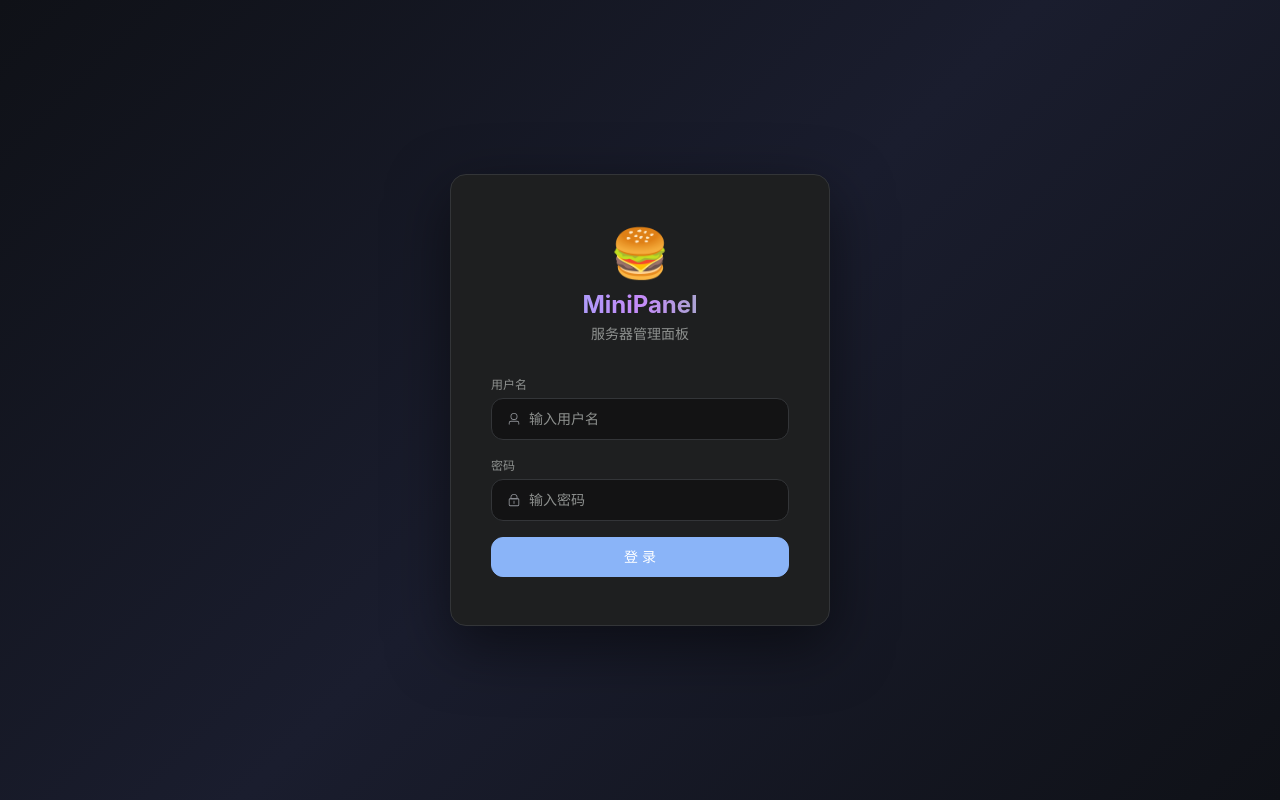
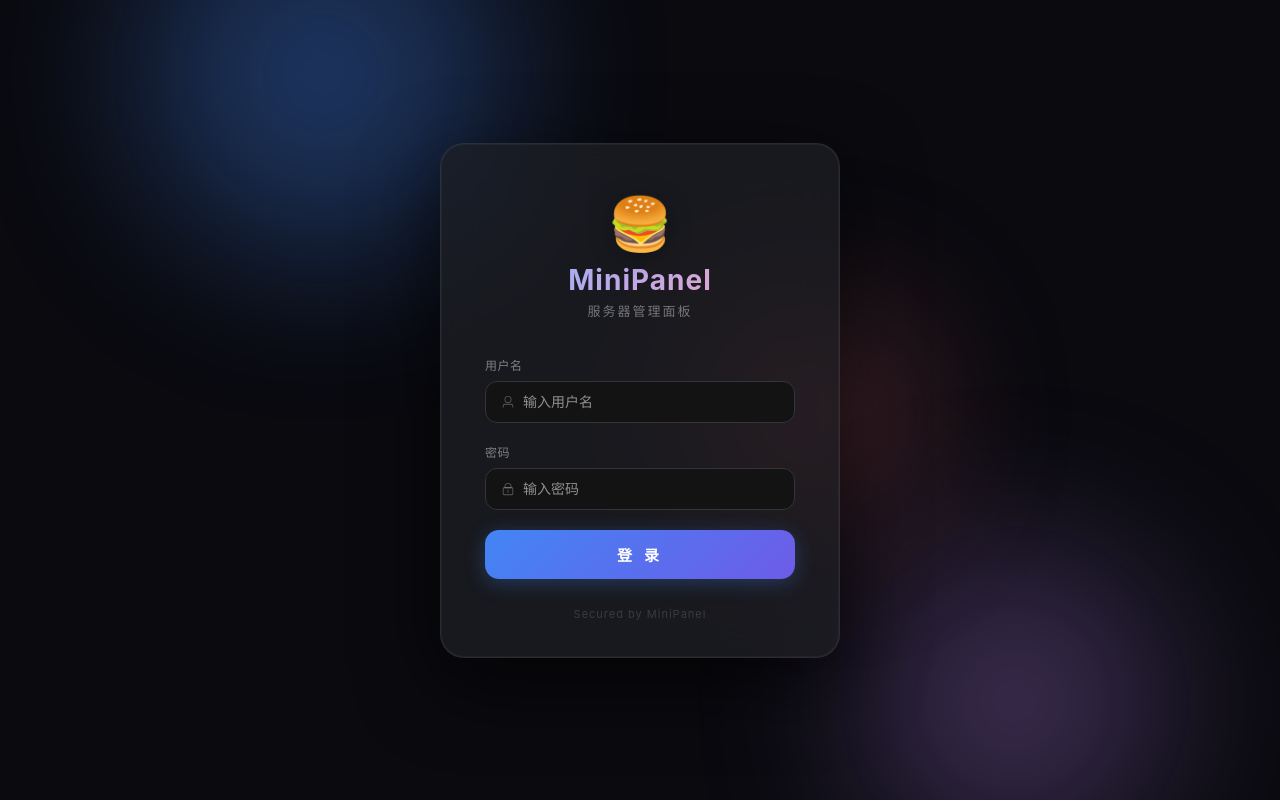
Before and after one commit to YevolcXhb/mini-panel, a Vue app in the folder frontend/: page /login in a window 1280 px wide. Built offline with nearby package versions, Linux system fonts and the light colour scheme; no server answers.

Commit message:
UI: redesign login page with glassmorphism and gradient effects

```diff
--- a/frontend/src/views/Login.vue
+++ b/frontend/src/views/Login.vue
@@ -1,9 +1,13 @@
 <template>
   <div class="login-page">
-    <div class="login-bg"></div>
+    <div class="login-bg">
+      <div class="orb orb-1"></div>
+      <div class="orb orb-2"></div>
+      <div class="orb orb-3"></div>
+    </div>
     <div class="login-card">
       <div class="login-logo">🍔</div>
-      <h1 class="login-title gemini-gradient-text" style="background: var(--gemini-gradient-text); -webkit-background-clip: text; -webkit-text-fill-color: transparent;">MiniPanel</h1>
+      <h1 class="login-title">MiniPanel</h1>
       <p class="login-subtitle">服务器管理面板</p>
       <form @submit.prevent="handleLogin" autocomplete="off">
         <div class="input-group">
@@ -43,6 +47,7 @@
               size="large"
               autocomplete="off"
               style="flex:1"
+              @keyup.enter="handleLogin"
             />
             <img
               :src="captchaImg"
@@ -53,8 +58,12 @@
           </div>
         </div>
         <div v-if="error" class="login-error">{{ error }}</div>
-        <el-button type="primary" :loading="loading" @click="handleLogin" class="btn-block" size="large">登 录</el-button>
+        <button type="submit" class="login-btn" :disabled="loading">
+          <span v-if="loading" class="btn-loading"></span>
+          <span v-else>登 录</span>
+        </button>
       </form>
+      <p class="login-footer">Secured by MiniPanel</p>
     </div>
   </div>
 </template>
@@ -116,7 +125,6 @@ async function handleLogin() {
   } catch (e: any) {
     const msg = e?.response?.data?.message || e?.message || '登录失败'
     error.value = msg
-    // 失败后可能需要验证码
     if (!showCaptcha.value) {
       loadCaptcha()
     } else {
@@ -146,69 +154,213 @@ onMounted(() => {
   align-items: center;
   justify-content: center;
   z-index: 50;
+  overflow: hidden;
 }
+
+/* ── 背景：深色渐变 + 漂浮光球 ── */
 .login-bg {
   position: absolute;
   inset: 0;
-  background: linear-gradient(135deg, #0f1117 0%, #1a1d2e 50%, #0f1117 100%);
+  background: #0a0a0f;
 }
+.orb {
+  position: absolute;
+  border-radius: 50%;
+  filter: blur(80px);
+  opacity: 0.35;
+  animation: float 12s ease-in-out infinite alternate;
+}
+.orb-1 {
+  width: 340px; height: 340px;
+  background: #4285f4;
+  top: -80px; left: 10%;
+  animation-duration: 14s;
+}
+.orb-2 {
+  width: 280px; height: 280px;
+  background: #9b72cf;
+  bottom: -60px; right: 12%;
+  animation-delay: -4s;
+  animation-duration: 16s;
+}
+.orb-3 {
+  width: 200px; height: 200px;
+  background: #d96570;
+  top: 40%; left: 55%;
+  animation-delay: -8s;
+  animation-duration: 18s;
+}
+@keyframes float {
+  0%   { transform: translate(0, 0) scale(1); }
+  50%  { transform: translate(30px, -20px) scale(1.08); }
+  100% { transform: translate(-20px, 15px) scale(0.95); }
+}
+
+/* ── 毛玻璃登录卡 ── */
 .login-card {
   position: relative;
-  background: var(--card);
-  border: 1px solid var(--bdr);
-  border-radius: 16px;
-  padding: 48px 40px;
-  width: 380px;
+  background: rgba(30, 31, 35, 0.75);
+  backdrop-filter: blur(24px) saturate(1.6);
+  -webkit-backdrop-filter: blur(24px) saturate(1.6);
+  border: 1px solid rgba(255, 255, 255, 0.08);
+  border-radius: 24px;
+  padding: 48px 44px 36px;
+  width: 400px;
   text-align: center;
-  box-shadow: 0 20px 60px rgba(0, 0, 0, 0.5);
+  box-shadow:
+    0 24px 80px rgba(0, 0, 0, 0.6),
+    0 0 0 1px rgba(255, 255, 255, 0.04) inset;
+  animation: card-in 0.5s cubic-bezier(0.16, 1, 0.3, 1) both;
 }
+@keyframes card-in {
+  from { opacity: 0; transform: translateY(20px) scale(0.97); }
+  to   { opacity: 1; transform: translateY(0) scale(1); }
+}
+
 .login-logo {
-  font-size: 48px;
+  font-size: 52px;
   margin-bottom: 8px;
+  filter: drop-shadow(0 4px 12px rgba(0, 0, 0, 0.3));
 }
+
 .login-title {
-  font-size: 24px;
+  font-size: 28px;
   font-weight: 700;
-  margin-bottom: 4px;
-  color: var(--txt);
+  margin: 0 0 4px;
+  background: linear-gradient(135deg, #8ab4f8 0%, #c4a7e7 50%, #f2a8b8 100%);
+  -webkit-background-clip: text;
+  -webkit-text-fill-color: transparent;
+  background-clip: text;
+  letter-spacing: 1px;
 }
+
 .login-subtitle {
-  color: var(--dim);
-  margin-bottom: 32px;
-  font-size: 14px;
+  color: rgba(255, 255, 255, 0.4);
+  margin: 0 0 36px;
+  font-size: 13px;
+  letter-spacing: 2px;
 }
+
+/* ── 输入框 ── */
 .input-group {
-  margin-bottom: 16px;
+  margin-bottom: 20px;
   text-align: left;
 }
 .input-group label {
   display: block;
   font-size: 12px;
-  color: var(--dim);
-  margin-bottom: 6px;
+  color: rgba(255, 255, 255, 0.45);
+  margin-bottom: 8px;
   font-weight: 500;
+  letter-spacing: 0.5px;
 }
+
+.input-group :deep(.el-input__wrapper) {
+  background: rgba(255, 255, 255, 0.06);
+  border: 1px solid rgba(255, 255, 255, 0.08);
+  border-radius: 12px;
+  box-shadow: none;
+  transition: all 0.25s ease;
+}
+.input-group :deep(.el-input__wrapper:hover) {
+  border-color: rgba(138, 180, 248, 0.3);
+}
+.input-group :deep(.el-input__wrapper.is-focus) {
+  border-color: #8ab4f8;
+  box-shadow: 0 0 0 3px rgba(138, 180, 248, 0.12);
+  background: rgba(255, 255, 255, 0.08);
+}
+.input-group :deep(.el-input__inner) {
+  color: #e8eaed;
+}
+.input-group :deep(.el-input__inner::placeholder) {
+  color: rgba(255, 255, 255, 0.25);
+}
+.input-group :deep(.el-input__prefix .el-icon) {
+  color: rgba(255, 255, 255, 0.3);
+}
+
+/* ── 验证码 ── */
 .captcha-row {
   display: flex;
-  gap: 8px;
+  gap: 12px;
   align-items: center;
 }
 .captcha-img {
   height: 40px;
-  border-radius: 6px;
+  border-radius: 10px;
   cursor: pointer;
-  border: 1px solid var(--bdr);
-  background: #fff;
+  border: 1px solid rgba(255, 255, 255, 0.1);
+  transition: all 0.2s;
+  background: rgba(255, 255, 255, 0.9);
 }
+.captcha-img:hover {
+  border-color: rgba(138, 180, 248, 0.4);
+  transform: scale(1.03);
+}
+
+/* ── 错误提示 ── */
 .login-error {
-  color: var(--red);
+  color: #f87171;
   font-size: 13px;
-  margin-bottom: 12px;
-  padding: 8px;
+  margin-bottom: 16px;
+  padding: 10px 14px;
   background: rgba(248, 113, 113, 0.1);
-  border-radius: var(--r);
+  border: 1px solid rgba(248, 113, 113, 0.2);
+  border-radius: 12px;
+  text-align: left;
 }
-.btn-block {
+
+/* ── 渐变登录按钮 ── */
+.login-btn {
   width: 100%;
+  padding: 14px;
+  border: none;
+  border-radius: 14px;
+  font-size: 15px;
+  font-weight: 600;
+  color: #fff;
+  cursor: pointer;
+  letter-spacing: 4px;
+  background: linear-gradient(135deg, #4285f4 0%, #6d5ce7 50%, #9b72cf 100%);
+  background-size: 200% 200%;
+  box-shadow: 0 4px 20px rgba(66, 133, 244, 0.3);
+  transition: all 0.3s ease;
+  position: relative;
+  overflow: hidden;
+}
+.login-btn:hover {
+  background-position: 100% 100%;
+  box-shadow: 0 6px 28px rgba(66, 133, 244, 0.45);
+  transform: translateY(-1px);
+}
+.login-btn:active {
+  transform: translateY(0);
+}
+.login-btn:disabled {
+  opacity: 0.7;
+  cursor: not-allowed;
+  transform: none;
+}
+
+.btn-loading {
+  display: inline-block;
+  width: 18px;
+  height: 18px;
+  border: 2px solid rgba(255, 255, 255, 0.3);
+  border-top-color: #fff;
+  border-radius: 50%;
+  animation: spin 0.7s linear infinite;
+}
+@keyframes spin {
+  to { transform: rotate(360deg); }
+}
+
+/* ── 底部文字 ── */
+.login-footer {
+  margin: 28px 0 0;
+  font-size: 11px;
+  color: rgba(255, 255, 255, 0.15);
+  letter-spacing: 1px;
 }
 </style>
```
